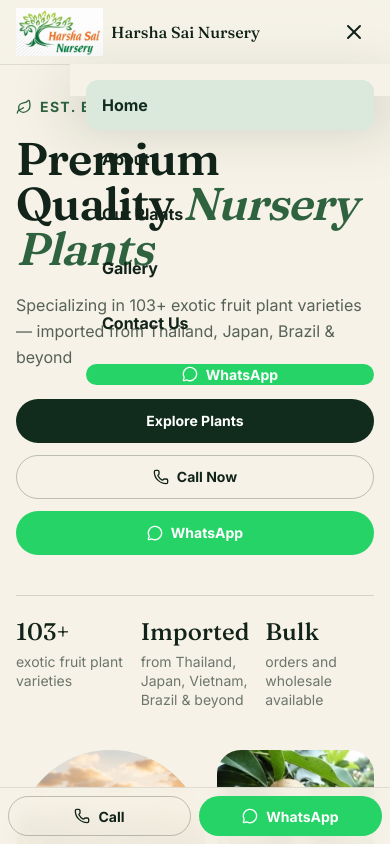
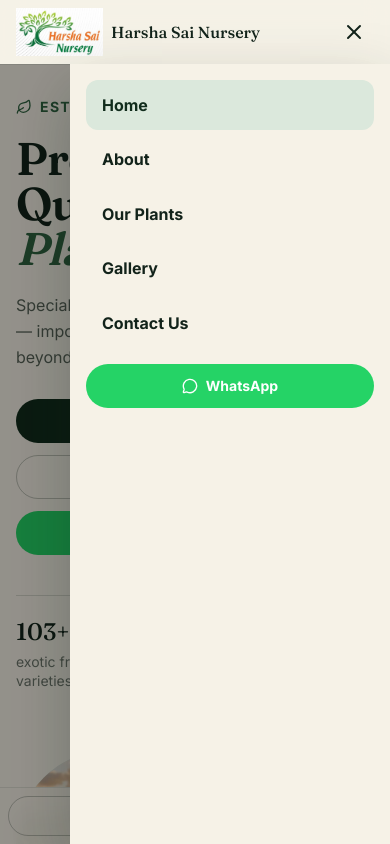
Before and after one commit to aravindpulluri116/harshasainursery_staffarc_aravind, a Next.js app: page / in a window 390 px wide. Both pictures are taken after a click on the button 354 px from the left and 32 px from the top of the page. Shown: the top 844 px of the page. Built offline with nearby package versions, Linux system fonts and the light colour scheme.

Commit message:
Keep mobile menu background at viewport height

```diff
--- a/src/components/sections/navbar.jsx
+++ b/src/components/sections/navbar.jsx
@@ -138,11 +138,11 @@ export function Navbar() {
       </div>
 
       {/* Small + medium: drawer that animates display:none -> flex via @starting-style */}
-      <div className="menu-scrim fixed inset-0 top-16 -z-10 bg-black/40 lg:hidden" data-open={open} onClick={() => setOpen(false)} />
+      <div className="menu-scrim fixed inset-0 top-16 h-[calc(100dvh-4rem)] md:h-[calc(100dvh-4.5rem)] -z-10 bg-black/40 lg:hidden" data-open={open} onClick={() => setOpen(false)} />
       <nav
         data-open={open}
         aria-label="Mobile"
-        className="menu-panel fixed top-16 right-0 bottom-0 w-[min(20rem,85vw)] flex-col gap-1 bg-beige-50 p-4 shadow-lift md:top-[72px] lg:hidden"
+        className="menu-panel fixed top-16 right-0 bottom-0 h-[calc(100dvh-4rem)] overflow-y-auto md:h-[calc(100dvh-4.5rem)] w-[min(20rem,85vw)] flex-col gap-1 bg-beige-50 p-4 shadow-lift md:top-[72px] lg:hidden"
       >
         {NAV_LINKS.map((l, i) => (
           <motion.a
```
